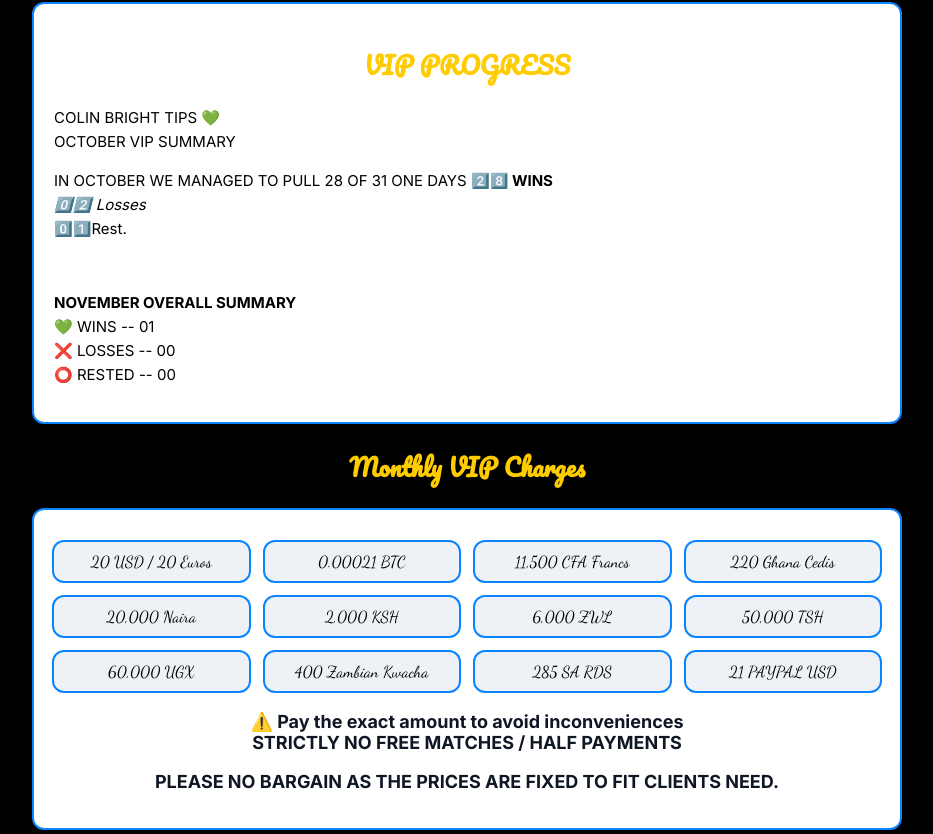
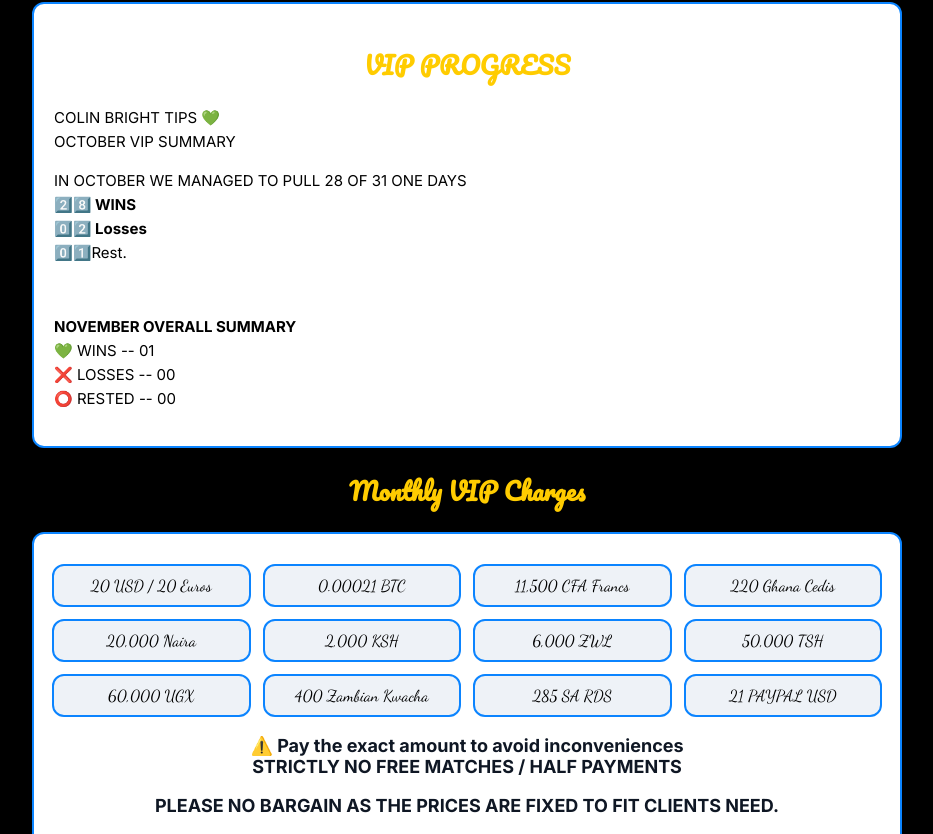
Before and after one commit to Katulivu1/payment-methods, a plain HTML site: page index.html in a window 1280 px wide. Shown: the part 934-1768 px from the top of the page, without its empty margins (173-1106 px from the left). Drawn offline with Linux system fonts and the light colour scheme.

Commit message:
Fix formatting in October VIP summary section

```diff
--- a/index.html
+++ b/index.html
@@ -314,9 +314,9 @@
       <h2>VIP Progress</h2>
       <p>COLIN BRIGHT TIPS 💚<br>OCTOBER VIP SUMMARY</p>
       <p>
-        IN OCTOBER WE MANAGED TO PULL 28 OF 31 ONE DAYS
+        IN OCTOBER WE MANAGED TO PULL 28 OF 31 ONE DAYS<br>
         <strong>2️⃣8️⃣ WINS</strong><br>
-        <em>0️⃣2️⃣ Losses</em><br>
+        <strong>0️⃣2️⃣ Losses</strong><br>
         0️⃣1️⃣Rest.</p><br>
 
       <p><strong>NOVEMBER OVERALL SUMMARY</strong><br>
```
